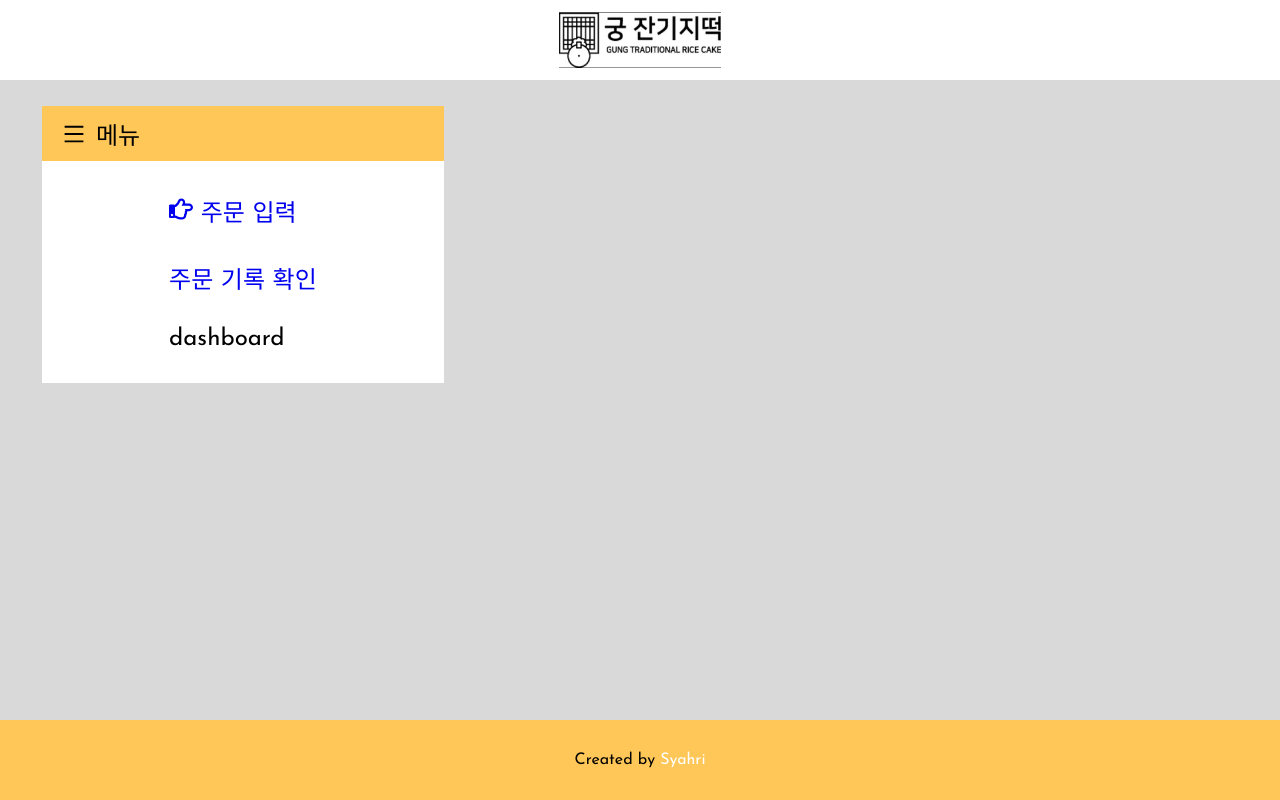
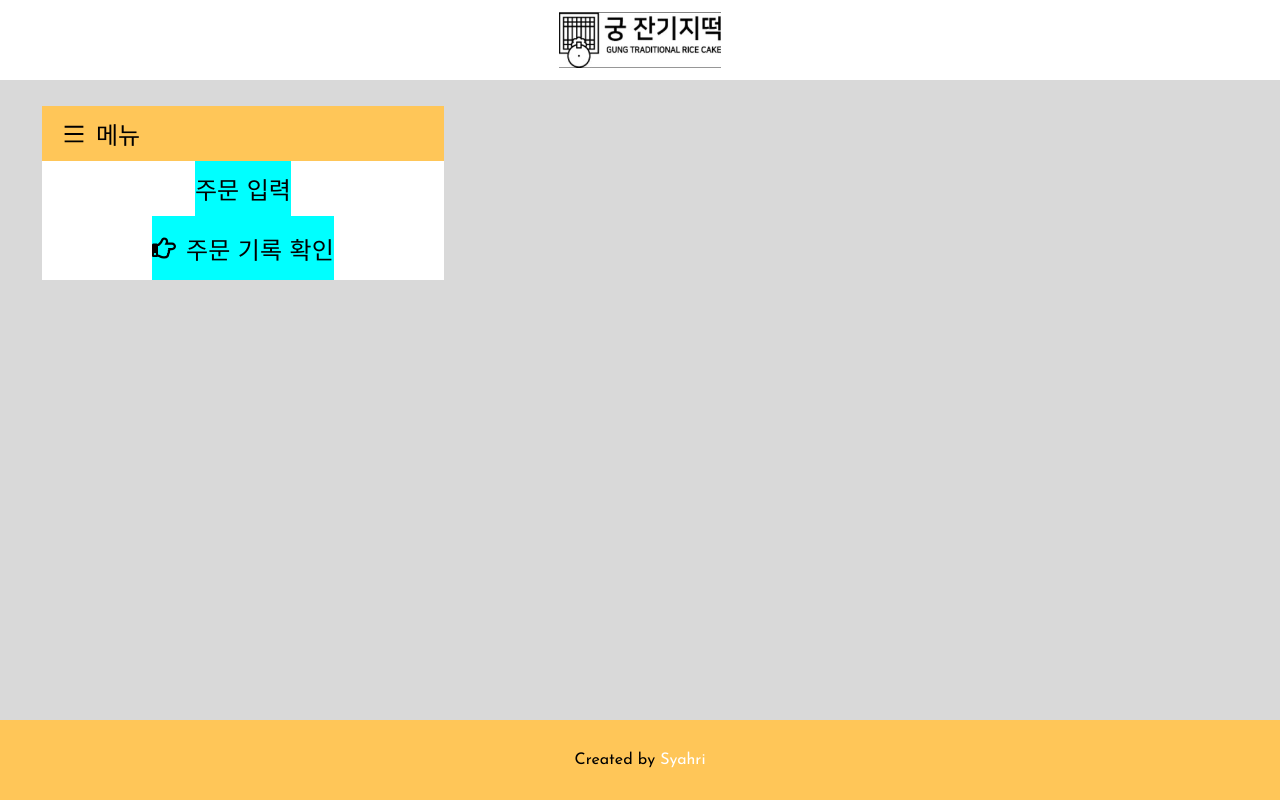
Before and after one commit to 95SR/order-list, a React (Create React App) app: page / in a window 1280 px wide. Built offline with nearby package versions, Linux system fonts and the light colour scheme.

Commit message:
add router

```diff
--- a/src/components/Body/Menu/Menu.css
+++ b/src/components/Body/Menu/Menu.css
@@ -7,22 +7,37 @@
     display: flex;
     align-items: center;
     justify-content: center;
-
+    flex-direction: column;
 
 }
-.menu-items{
+.menu-item{
     font-size: 1.5rem;
+    background-color: aqua;
 }
 
-.menu-items li{
-    margin: 2rem 0;
+.menu-item *{
+    margin: 10px 0;
     cursor: pointer;
     display: flex;
     gap: 10px;
     align-items: center;
+    color: black;
+    transition: all 0.3s ease-out;
+    position: relative;
 }
 
-li{
-    text-decoration: none;
+.menu-item *:hover{
+    color: var(--color-hd);
+
 
 }
+
+.pointer{
+    display: block;
+    position: absolute;
+    left: -30px;
+}
+
+.pointer.hide{
+    display: none;
+}
--- a/src/components/Body/Menu/Menu.jsx
+++ b/src/components/Body/Menu/Menu.jsx
@@ -1,10 +1,18 @@
 import React from 'react'
+import { useState } from 'react';
 import { AiOutlineMenu } from "react-icons/ai";
 import { FaRegHandPointRight } from "react-icons/fa";
 import './Menu.css'
 import { Link } from "react-router-dom";
 
 function Menu() {
+  const [active,setActive] = useState(false)
+
+  const handleMenuClick = () => {
+    setActive(!active)
+    console.log(active)
+  }
+
   return (
     <div className='menu-container'>
         <div className="title">
@@ -12,18 +20,22 @@ function Menu() {
         </div>
 
         <div className="menu-body">
-            <ul className='menu-items'>
-            <li >
-              <Link to='/input_order'> <FaRegHandPointRight/> 주문 입력 </Link>
-            </li>
 
-            <li >
-              <Link to='/order_list'> 주문 기록 확인 </Link>
-            </li>
+            <div  className="menu-item" onClick={handleMenuClick}>
+            <Link to='/input_order'> <FaRegHandPointRight className={active ? 'pointer' : 'pointer hide'}/> 주문 입력 </Link>
 
-                <li>dashboard</li>
-            </ul>
-        </div>
+            </div>
+
+            <div  className="menu-item" onClick={handleMenuClick}>
+            <Link to='/order_list'> <FaRegHandPointRight />주문 기록 확인 </Link>
+            </div>
+
+
+
+
+
+            </div>
+
     </div>
   )
 }
```
